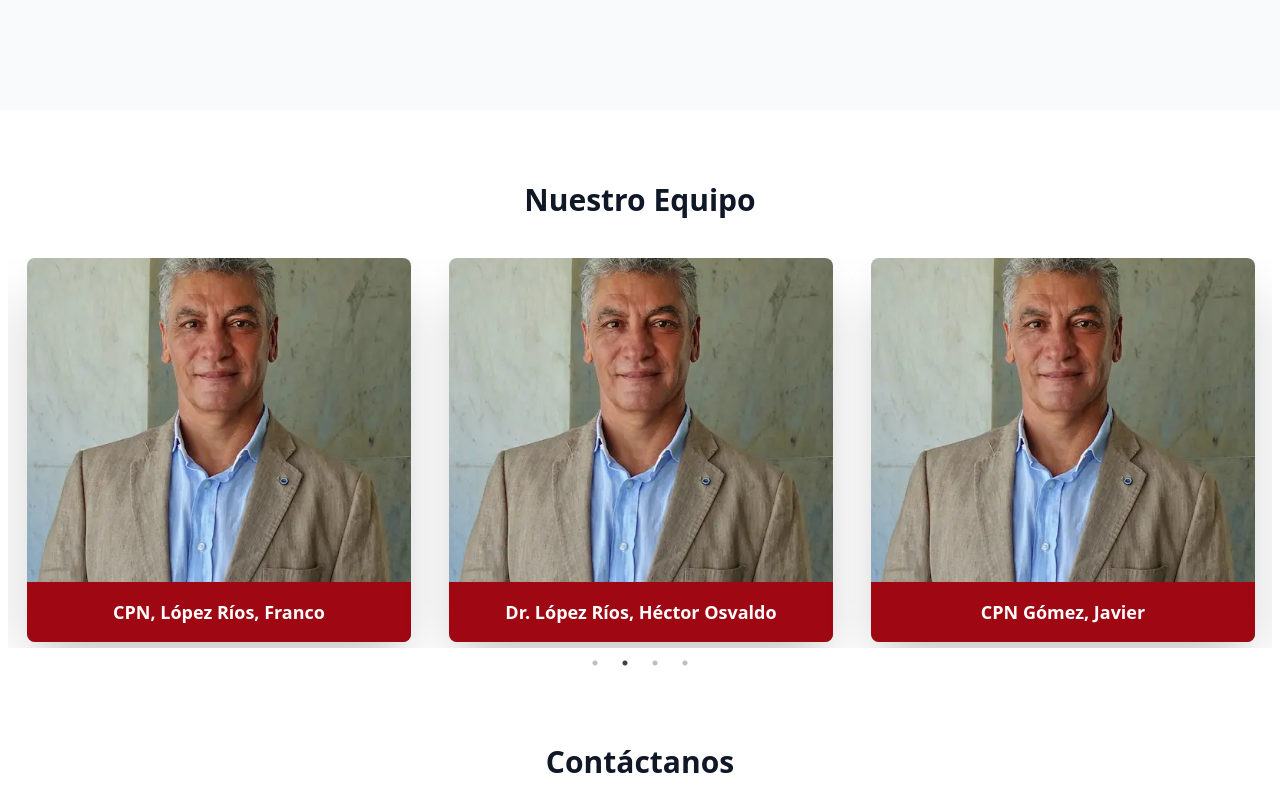
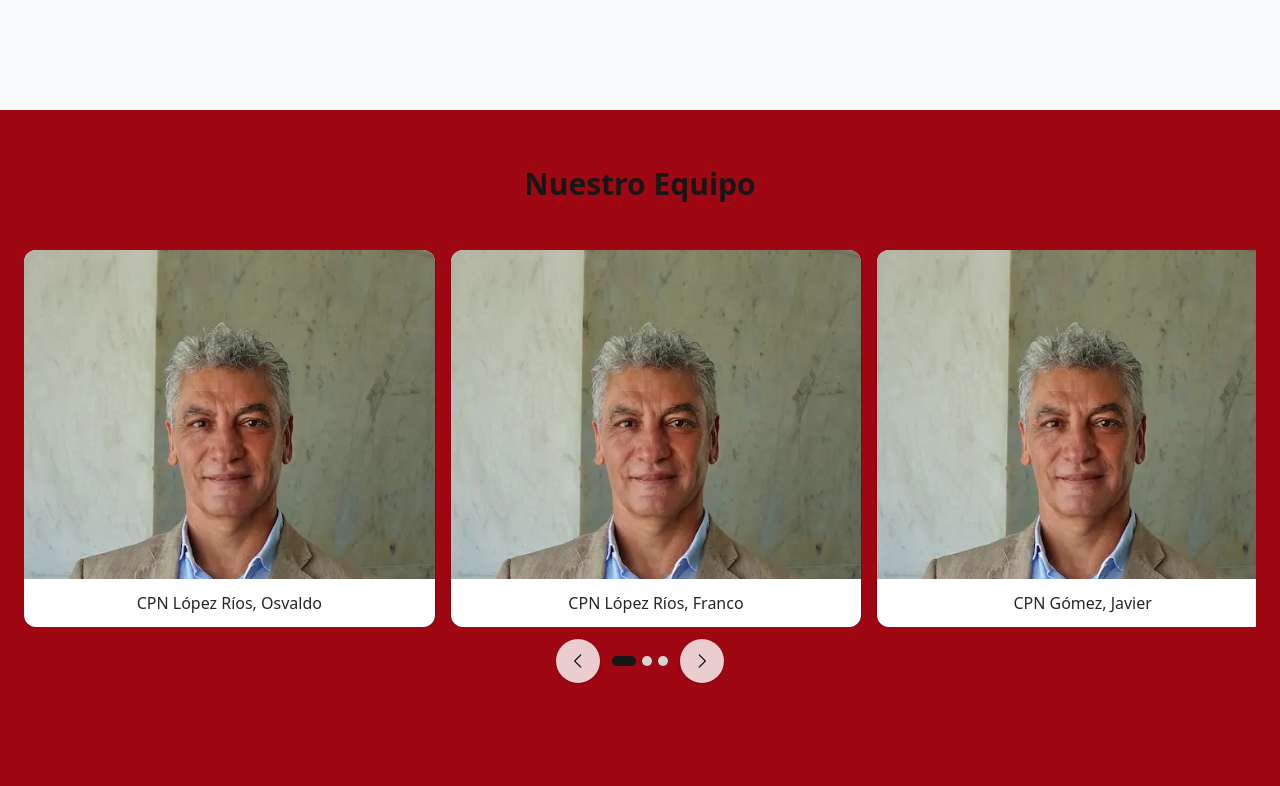
Before and after one commit to federg11/LR-page, a React (Vite) app: page / in a window 1280 px wide. Shown: the part 1254-2040 px from the top of the page. Built offline with nearby package versions, Linux system fonts and the light colour scheme.

Commit message:
cambios footer y slider terminado

```diff
--- a/src/App.jsx
+++ b/src/App.jsx
@@ -1,9 +1,9 @@
 import Button from "./Components/Button/Button"
-import CardSlider from "./Components/CardSlider"
 import Contact from "./Components/Contact"
 import Footer from "./Components/Footer"
 import Hero from "./Components/Hero/Hero"
 import NavBar from "./Components/NavBar"
+import Card from "./Components/Card"
 import Nosostros from "./Components/Nosotros"
 import Red from "./Components/Red"
 import Services from "./Components/Servicios/Services"
@@ -19,7 +19,7 @@ function App() {
     <Hero />
     {/* <Red /> */}
     <Services />
-    <CardSlider />
+    <Card />
     <Contact />
     <Footer />
    </div>
--- a/src/Components/Card.jsx
+++ b/src/Components/Card.jsx
@@ -1,18 +1,43 @@
-import CardSlider from './CardSlider';
+import CardSlider from "./CardSlider";
 
-const Card = ({ imageUrl, subtitle }) => {
+
+const demoItems = [
+  {
+    image: '/olr-cp.webp',
+    subtitle: 'CPN López Ríos, Osvaldo',
+    alt: 'Imagen del contador olr',
+  },
+  {
+    image: '/olr-cp.webp',
+    subtitle: 'CPN López Ríos, Franco',
+    alt: 'Taza de café y laptop',
+  },
+  {
+    image: '/olr-cp.webp',
+    subtitle: 'CPN Gómez, Javier',
+    alt: 'Ciudad con bokeh',
+  },
+  {
+    image: '/olr-cp.webp',
+    subtitle: 'CPN Gálvez, Federico',
+    alt: 'Árboles con neblina',
+  },
+  {
+    image: '/olr-cp.webp',
+    subtitle: 'Dr López Ríos, Osvaldo',
+    alt: 'Playa con sol bajo',
+  },
+]
+
+const Card = () => {
   return (
-      <>
-      <div
-      className="relative mx-auto w-full max-w-full h-80 sm:max-w-[16rem] sm:h-80 md:max-w-[18rem] md:h-80 lg:max-w-[24rem] lg:h-96 bg-cover bg-center rounded-lg shadow-2xl overflow-hidden flex"
-      style={{ backgroundImage: `url(${imageUrl})` }}
-      >
-      <div className="absolute bottom-0 left-0 w-full p-3 sm:p-4 bg-red-800 bg-opacity-60 text-white">
-        <h3 className="text-lg font-bold text-center">{subtitle}</h3>
+    <main id="nosotros" className="min-h-[60vh] sm:min-h-[70vh] md:min-h-[80vh] lg:min-h-dvh bg-red-800 text-neutral-900 dark:text-neutral-100 p-4 sm:p-6">
+      <div className="mx-auto max-w-7xl">
+        <h2 className="text-2xl sm:text-3xl font-semibold mb-4 text-center py-8">Nuestro Equipo</h2>
+        <CardSlider items={demoItems} />
       </div>
-    </div>
-    </>
-  );
-};
+    </main>
+  )
+}
 
-export default Card;
+export default Card
--- a/src/Components/CardSlider.jsx
+++ b/src/Components/CardSlider.jsx
@@ -1,71 +1,217 @@
-import Slider from "react-slick";
-import Card from "./Card";
+import { useEffect, useRef, useState } from 'react'
 
+const clamp = (value, min, max) => Math.min(Math.max(value, min), max)
 
-const cardsData = [
-  { id: 1, imageUrl: '/olr-cp.webp', subtitle: 'C.P.N López Ríos, Osvaldo' },
-  { id: 2, imageUrl: '/olr-cp.webp', subtitle: 'CPN, López Ríos, Franco' },
-  { id: 3, imageUrl: '/olr-cp.webp', subtitle: 'Dr. López Ríos, Héctor Osvaldo' },
-  { id: 4, imageUrl: '/olr-cp.webp', subtitle: 'CPN Gómez, Javier' }
-];
+export default function CardSlider({
+  items,
+  autoPlay = false,
+  autoPlayMs = 3000,
+  pauseOnHover = true,
+  pauseOnInteraction = true,
+  dragThreshold = 12,
+  flickVelocity = 0.2, // px per ms (máxima sensibilidad)
+}) {
+  const containerRef = useRef(null)
+  const [currentIndex, setCurrentIndex] = useState(0)
+  const [isDragging, setIsDragging] = useState(false)
+  const [visiblePerView, setVisiblePerView] = useState(1)
+  const dragStartXRef = useRef(0)
+  const dragDeltaXRef = useRef(0)
+  const autoPlayRef = useRef(null)
+  const isAutoPlayPausedRef = useRef(false)
+  const dragStartTimeRef = useRef(0)
 
+  const slideCount = items?.length ?? 0
 
-const CardSlider = () => {
-  const settings = {
-    dots: true,
-    infinite: true,
-    speed: 500,
-    slidesToShow: 3,
-    slidesToScroll: 1,
-    autoplay: true,
-    autoplaySpeed: 3000,
-    responsive: [
-      {
-        breakpoint: 1280, // <= 1280px
-        settings: {
-          slidesToShow: 3,
-          slidesToScroll: 1,
+  // Determine how many cards are visible per view based on breakpoints
+  useEffect(() => {
+    const computeVisible = () => {
+      const w = window.innerWidth
+      if (w >= 1024) return 3
+      if (w >= 768) return 2
+      return 1
     }
-      },
-      {
-        breakpoint: 1024, // <= 1024px
-        settings: {
-          slidesToShow: 2,
-          slidesToScroll: 1,
+    const update = () => setVisiblePerView(computeVisible())
+    update()
+    window.addEventListener('resize', update)
+    return () => window.removeEventListener('resize', update)
+  }, [])
+
+  const scrollToIndex = (index, behavior = 'smooth') => {
+    if (!containerRef.current) return
+    const maxIndex = Math.max(0, (slideCount - visiblePerView))
+    const clamped = clamp(index, 0, maxIndex)
+    const container = containerRef.current
+    const slide = container.children[clamped]
+    if (slide) {
+      slide.scrollIntoView({ behavior, inline: 'start', block: 'nearest' })
     }
-      },
-      {
-        breakpoint: 768, // <= 768px (tablets)
-        settings: {
-          slidesToShow: 1,
-          slidesToScroll: 1,
-          dots: false, // Desactiva los puntos en pantallas pequeñas
+    setCurrentIndex(clamped)
   }
-      },
-      {
-        breakpoint: 640, // <= 640px (móviles)
-        settings: {
-          slidesToShow: 1,
-          slidesToScroll: 1,
-          dots: true,
-          arrows: false,
+
+  const previous = (behavior = 'smooth', step = 1) => scrollToIndex(currentIndex - step, behavior)
+  const next = (behavior = 'smooth', step = 1) => scrollToIndex(currentIndex + step, behavior)
+
+  const stopAutoPlay = () => {
+    if (autoPlayRef.current) {
+      clearInterval(autoPlayRef.current)
+      autoPlayRef.current = null
     }
-      },
-    ]
-  };
+  }
+
+  const startAutoPlay = () => {
+    if (!autoPlay || slideCount <= 1) return
+    stopAutoPlay()
+    autoPlayRef.current = setInterval(() => {
+      setCurrentIndex((prev) => {
+        const nextIndex = prev + 1 >= slideCount ? 0 : prev + 1
+        scrollToIndex(nextIndex, 'smooth')
+        return nextIndex
+      })
+    }, autoPlayMs)
+  }
+
+  useEffect(() => {
+    startAutoPlay()
+    return () => stopAutoPlay()
+  }, [autoPlay, autoPlayMs, slideCount])
+
+  useEffect(() => {
+    const onKey = (e) => {
+      if (e.key === 'ArrowLeft') previous('auto')
+      if (e.key === 'ArrowRight') next('auto')
+    }
+    window.addEventListener('keydown', onKey)
+    return () => window.removeEventListener('keydown', onKey)
+  }, [currentIndex, slideCount])
+
+  const onPointerDown = (e) => {
+    e.preventDefault?.()
+    setIsDragging(true)
+    dragStartXRef.current = e.clientX ?? e.touches?.[0]?.clientX ?? 0
+    dragDeltaXRef.current = 0
+    dragStartTimeRef.current = Date.now()
+    if (pauseOnInteraction) {
+      isAutoPlayPausedRef.current = true
+      stopAutoPlay()
+    }
+  }
+
+  const onPointerMove = (e) => {
+    if (!isDragging) return
+    const x = e.clientX ?? e.touches?.[0]?.clientX ?? 0
+    dragDeltaXRef.current = x - dragStartXRef.current
+  }
+
+  const onPointerUp = () => {
+    if (!isDragging) return
+    setIsDragging(false)
+    const elapsed = Math.max(1, Date.now() - dragStartTimeRef.current)
+    const delta = dragDeltaXRef.current
+    const velocity = Math.abs(delta) / elapsed
+    const threshold = dragThreshold
+
+    const isDesktop = visiblePerView >= 3
+    const effThreshold = isDesktop ? Math.max(8, Math.floor(dragThreshold * 0.75)) : dragThreshold
+    const effFlick = isDesktop ? 0.15 : flickVelocity
+    const step = isDesktop ? visiblePerView : 1
+
+    const useInstant = velocity >= effFlick || Math.abs(delta) > effThreshold * 1.5
+    if (useInstant) {
+      if (delta > 0) previous('auto', step)
+      else if (delta < 0) next('auto', step)
+    } else if (delta > effThreshold) {
+      previous('smooth', step)
+    } else if (delta < -effThreshold) {
+      next('smooth', step)
+    } else {
+      scrollToIndex(currentIndex)
+    }
+    dragDeltaXRef.current = 0
+    if (pauseOnInteraction) {
+      isAutoPlayPausedRef.current = false
+      startAutoPlay()
+    }
+  }
 
   return (
-    <div id='nosotros' className="w-full px-2 py-8 bg-gray-10">
-        <div><h1 className='text-center text-3xl font-bold py-10'>Nuestro Equipo</h1></div>
-      <Slider {...settings} className=''>
-        {cardsData.map(card => (
-          <div key={card.id} className="px-0 sm:px-2 md:px-3 lg:px-4 cursor-pointer">
-            <Card imageUrl={card.imageUrl} subtitle={card.subtitle} />
+    <div className="w-full">
+      <div className="relative">
+        <div
+          ref={containerRef}
+          className="flex overflow-x-auto overscroll-x-contain scroll-smooth snap-x snap-mandatory [scroll-snap-stop:always] gap-2 sm:gap-3 md:gap-4 lg:gap-3 xl:gap-4 px-2 sm:px-3 md:px-0 [scrollbar-width:none] [&::-webkit-scrollbar]:hidden cursor-grab active:cursor-grabbing select-none [touch-action:pan-y]"
+          onMouseDown={onPointerDown}
+          onMouseMove={onPointerMove}
+          onMouseUp={onPointerUp}
+          onTouchStart={onPointerDown}
+          onTouchMove={onPointerMove}
+          onTouchEnd={onPointerUp}
+          onMouseEnter={() => {
+            if (pauseOnHover) stopAutoPlay()
+          }}
+          onMouseLeave={() => {
+            onPointerUp()
+            if (pauseOnHover && !isAutoPlayPausedRef.current) startAutoPlay()
+          }}
+        >
+            {items?.map((item, idx) => (
+            <div
+              key={idx}
+                className="snap-start shrink-0 w-full sm:w-full md:w-1/2 lg:w-1/3 xl:w-1/3"
+              aria-roledescription="slide"
+              aria-label={`${idx + 1} de ${slideCount}`}
+            >
+                <div className="bg-white dark:bg-neutral-900 rounded-xl shadow-sm ring-1 ring-black/10 overflow-hidden">
+                  <div className="aspect-[4/3] md:aspect-[5/4] lg:aspect-[5/4] xl:aspect-[5/4] w-full overflow-hidden">
+                  <img
+                    src={item.image}
+                    alt={item.alt ?? item.subtitle ?? `Slide ${idx + 1}`}
+                    className="h-full w-full object-cover hover:scale-105 transition-transform duration-500"
+                    loading="lazy"
+                  />
+                </div>
+                <div className="p-3">
+                  <p className="text-sm text-center sm:text-base font-medium text-neutral-800 dark:text-neutral-200 line-clamp-2">
+                    {item.subtitle}
+                  </p>
+                </div>
+              </div>
             </div>
           ))}
-      </Slider>
         </div>
-  );
-};
 
-export default CardSlider;
+        <div className="mt-3 flex items-center justify-center gap-3">
+          <button
+            onClick={() => previous('smooth', visiblePerView)}
+            aria-label="Anterior"
+            className="inline-flex items-center justify-center rounded-full bg-white/80 dark:bg-neutral-900/80 text-neutral-900 dark:text-neutral-100 shadow ring-1 ring-black/10 hover:bg-white dark:hover:bg-neutral-900 transition h-9 w-9 md:h-10 md:w-10 lg:h-11 lg:w-11"
+          >
+            <svg xmlns="http://www.w3.org/2000/svg" viewBox="0 0 24 24" fill="currentColor" className="h-5 w-5"><path fillRule="evenodd" d="M15.78 4.22a.75.75 0 0 1 0 1.06L9.06 12l6.72 6.72a.75.75 0 1 1-1.06 1.06l-7.25-7.25a.75.75 0 0 1 0-1.06l7.25-7.25a.75.75 0 0 1 1.06 0Z" clipRule="evenodd"/></svg>
+          </button>
+
+          <div className="flex items-center justify-center gap-1.5">
+            {Array.from({ length: Math.max(1, slideCount - visiblePerView + 1) }).map((_, i) => (
+              <button
+                key={i}
+                onClick={() => scrollToIndex(i)}
+                aria-label={`Ir al slide ${i + 1}`}
+                className={
+                  'h-2.5 w-2.5 rounded-full transition-all ' +
+                  (i === currentIndex ? 'bg-neutral-900 dark:bg-neutral-100 w-6' : 'bg-neutral-300 dark:bg-neutral-700')
+                }
+              />
+            ))}
+          </div>
+
+          <button
+            onClick={() => next('smooth', visiblePerView)}
+            aria-label="Siguiente"
+            className="inline-flex items-center justify-center rounded-full bg-white/80 dark:bg-neutral-900/80 text-neutral-900 dark:text-neutral-100 shadow ring-1 ring-black/10 hover:bg-white dark:hover:bg-neutral-900 transition h-9 w-9 md:h-10 md:w-10 lg:h-11 lg:w-11"
+          >
+            <svg xmlns="http://www.w3.org/2000/svg" viewBox="0 0 24 24" fill="currentColor" className="h-5 w-5"><path fillRule="evenodd" d="M8.22 19.78a.75.75 0 0 1 0-1.06L14.94 12 8.22 5.28a.75.75 0 1 1 1.06-1.06l7.25 7.25a.75.75 0 0 1 0 1.06l-7.25 7.25a.75.75 0 0 1-1.06 0Z" clipRule="evenodd"/></svg>
+          </button>
+        </div>
+      </div>
+    </div>
+  )
+}
```
Also changed, not shown: src/Components/Footer.jsx (+7 -1 lines). Lines whose indentation alone changed are shown as unchanged.
